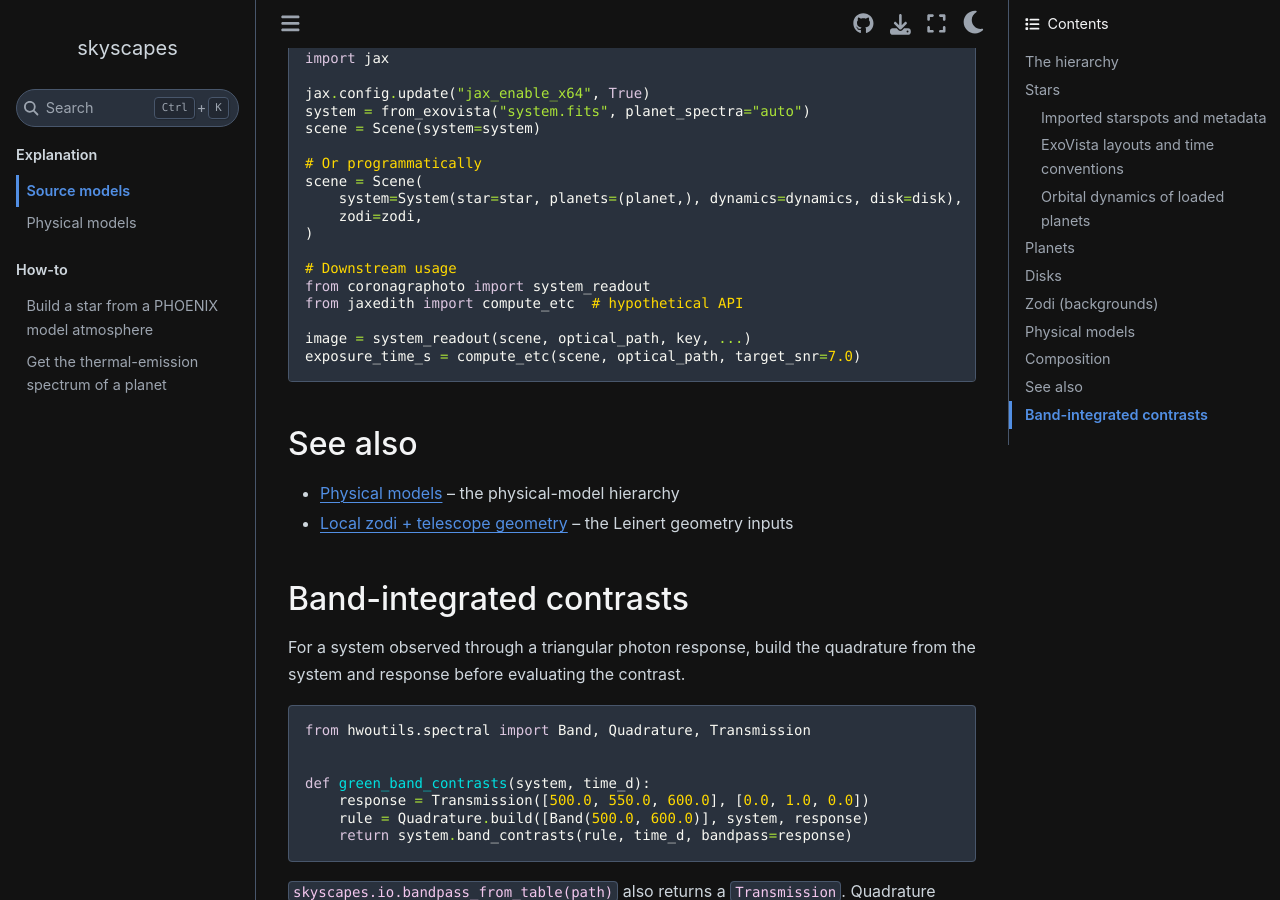
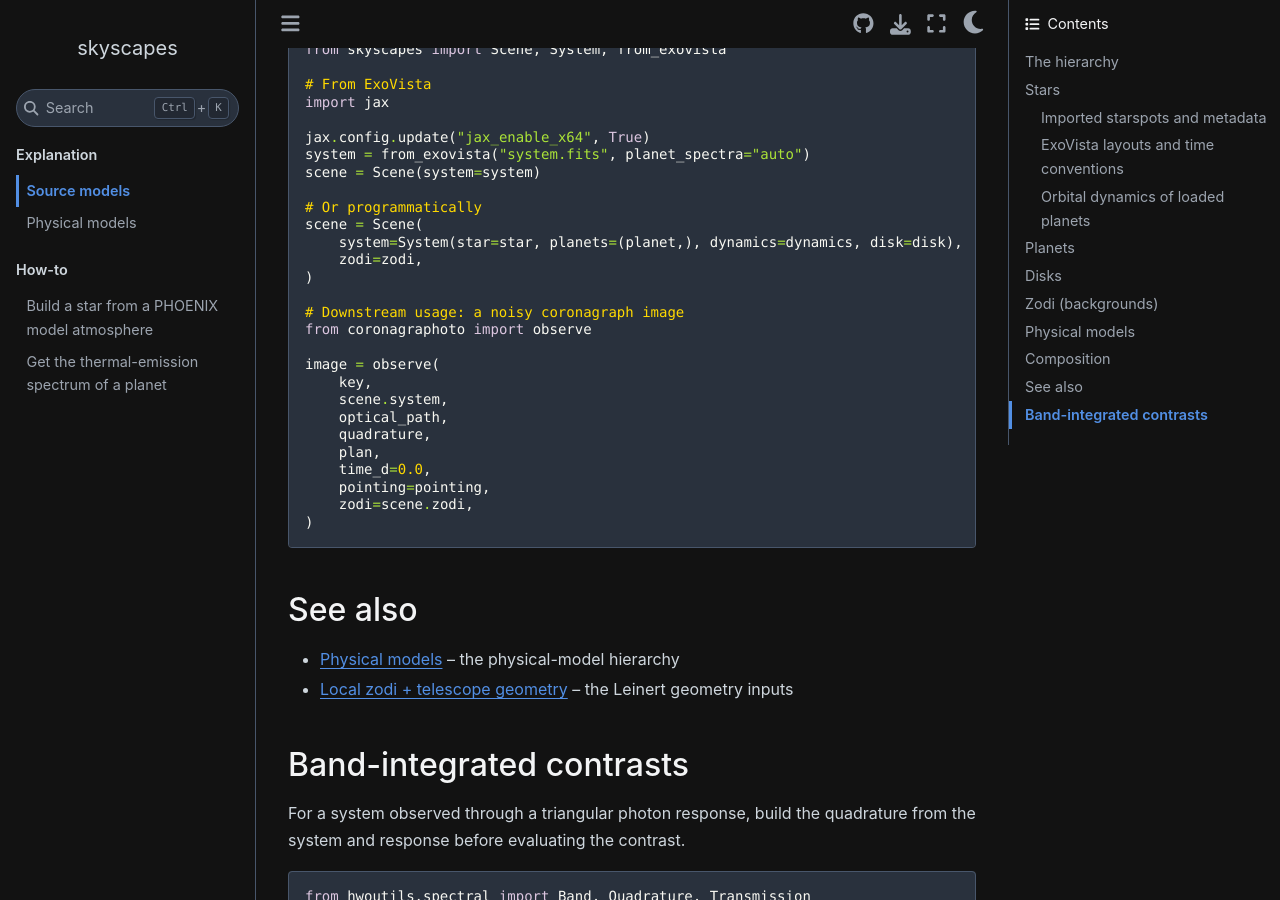
Before and after one commit to CoreySpohn/skyscapes, a Sphinx documentation site: the page built from docs/explanation/source_models.md, in a window 1280 px wide and 900 px high, scrolled down 10543 px. Built offline with Sphinx 7.4.7 and the Sphinx Book theme 1.1.4, drawn with Linux system fonts in a browser that asks for light colours; pages that are not in the unit, such as notebooks, are missing from menus; the version number could not be read and is left out; some of the changed text lies outside the part shown.

Commit message:
docs: fix the zodi, planet flux and disk examples for the current API

````diff
--- a/docs/explanation/source_models.md
+++ b/docs/explanation/source_models.md
@@ -459,12 +462,19 @@ scene = Scene(
     zodi=zodi,
 )
 
-# Downstream usage
-from coronagraphoto import system_readout
-from jaxedith import compute_etc  # hypothetical API
+# Downstream usage: a noisy coronagraph image
+from coronagraphoto import observe
 
-image = system_readout(scene, optical_path, key, ...)
-exposure_time_s = compute_etc(scene, optical_path, target_snr=7.0)
+image = observe(
+    key,
+    scene.system,
+    optical_path,
+    quadrature,
+    plan,
+    time_d=0.0,
+    pointing=pointing,
+    zodi=scene.zodi,
+)
 ```
 
 ## See also
````
Also changed, not shown: other parts of docs/explanation/source_models.md (+5 -2 lines), README.md (+4 -7 lines).
